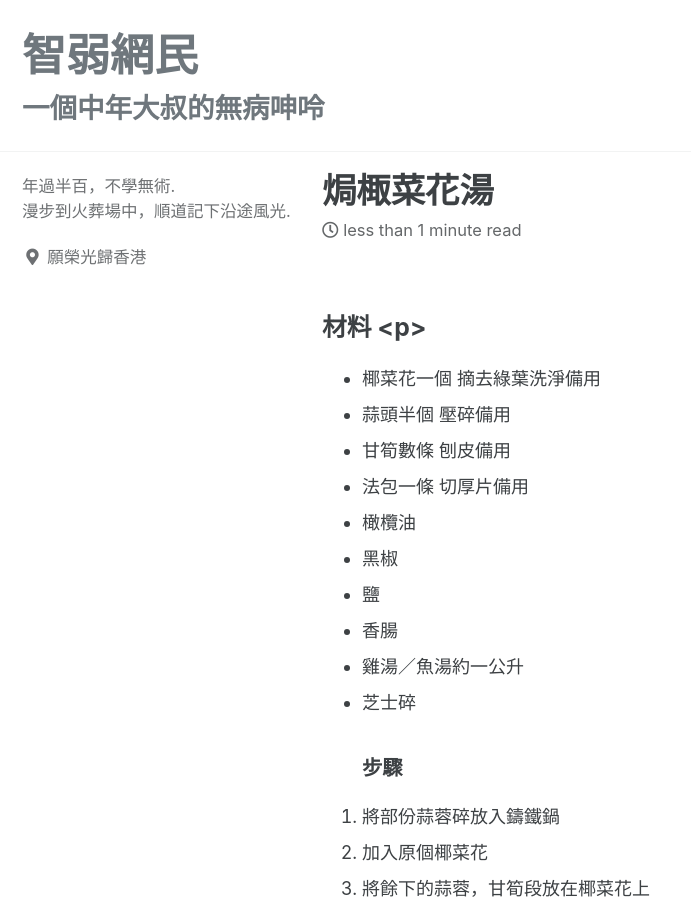
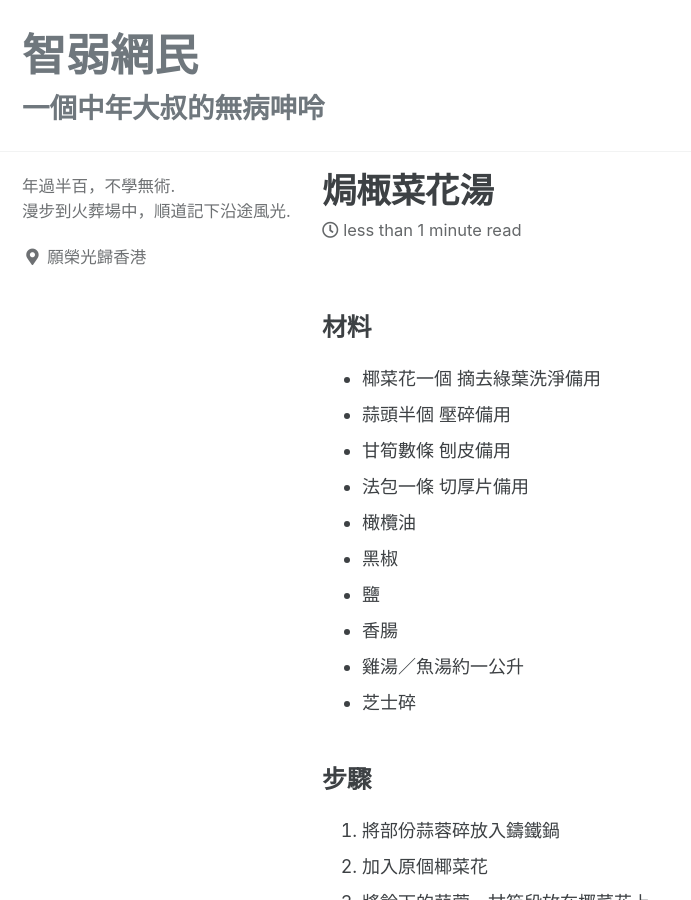
Before and after one commit to stupefii/stupefii, a Jekyll site: the page built from _posts/2021-04-07-Cauliflowwer-soup.md, in a window 1280 px wide and 900 px high. Shown: the whole window, without its empty margins (0-691 px from the left). Built offline with Jekyll 4.4.1, drawn with Linux system fonts in a browser that asks for light colours; cached includes are drawn as plain includes.

Commit message:
Update 2021-04-07-Cauliflowwer-soup.md

```diff
--- a/_posts/2021-04-07-Cauliflowwer-soup.md
+++ b/_posts/2021-04-07-Cauliflowwer-soup.md
@@ -28,7 +28,7 @@ gallery:
 
 ---
 
-### 材料 <p>
+### 材料
 
 * 椰菜花一個 摘去綠葉洗淨備用
 * 蒜頭半個 壓碎備用
@@ -40,6 +40,7 @@ gallery:
 * 香腸
 * 雞湯／魚湯約一公升
 * 芝士碎
+
 ### 步驟
 
 1. 將部份蒜蓉碎放入鑄鐵鍋
@@ -53,7 +54,7 @@ gallery:
 7. 加入適量雞湯或魚湯，用煮食棒將西蘭花完全打碎攪勻，最後加入芝士碎，再略略攪勻
 8. 收工。
 
-{% include gallery clayout="half" Caption="This is a sample gallery with **Markdown support**." %}
+{% include gallery layout="half" Caption="This is a sample gallery with **Markdown support**." %}
 
 
 原食譜來自 [Sam Sifton](https://twitter.com/SamSifton) [No-Recipe Recipe]()
```
